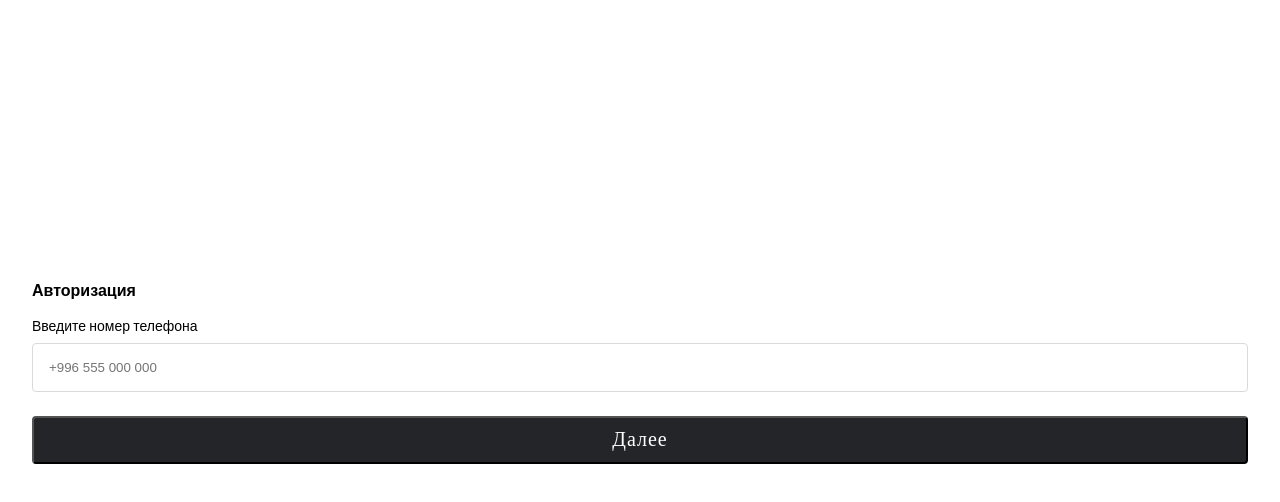
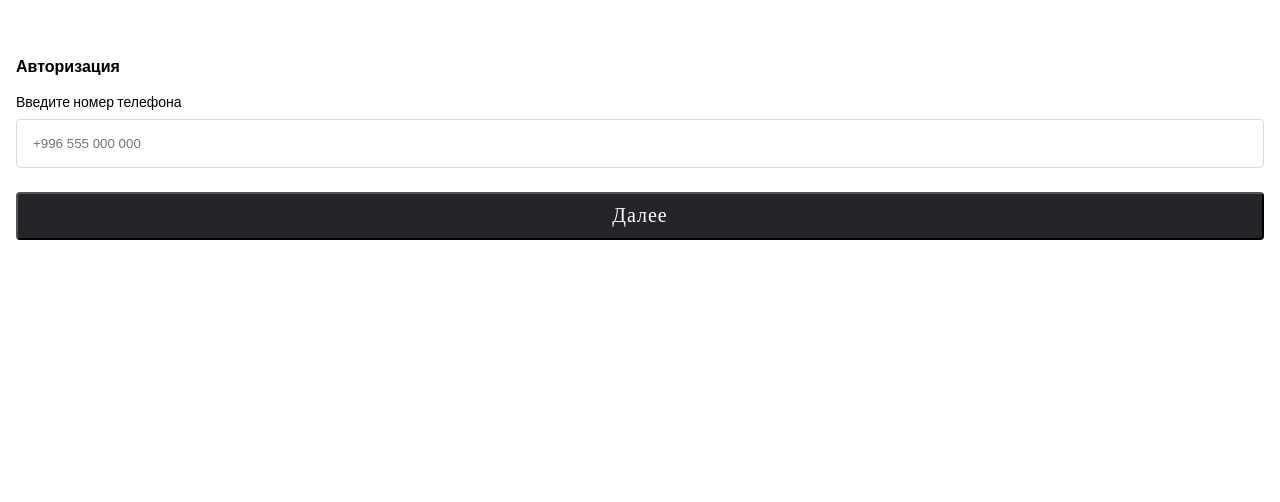
Before and after one commit to ManassAsylbek/megaStore, a plain HTML site: page mega_store_1.html in a window 1280 px wide. Shown: the part 260-762 px from the top of the page. Drawn offline with Linux system fonts and the light colour scheme.

Commit message:
Update mega_store_1.html

```diff
--- a/mega_store_1.html
+++ b/mega_store_1.html
@@ -10,7 +10,7 @@
 </head>
 <body >
 <div class="card1 h100vh">
-<div class="card w100">
+<div class="w100">
     <h1 class="title text_left">Авторизация</h1>
     <p class="input_number ">Введите номер телефона</p>
     <div class="row_center w100">
```
